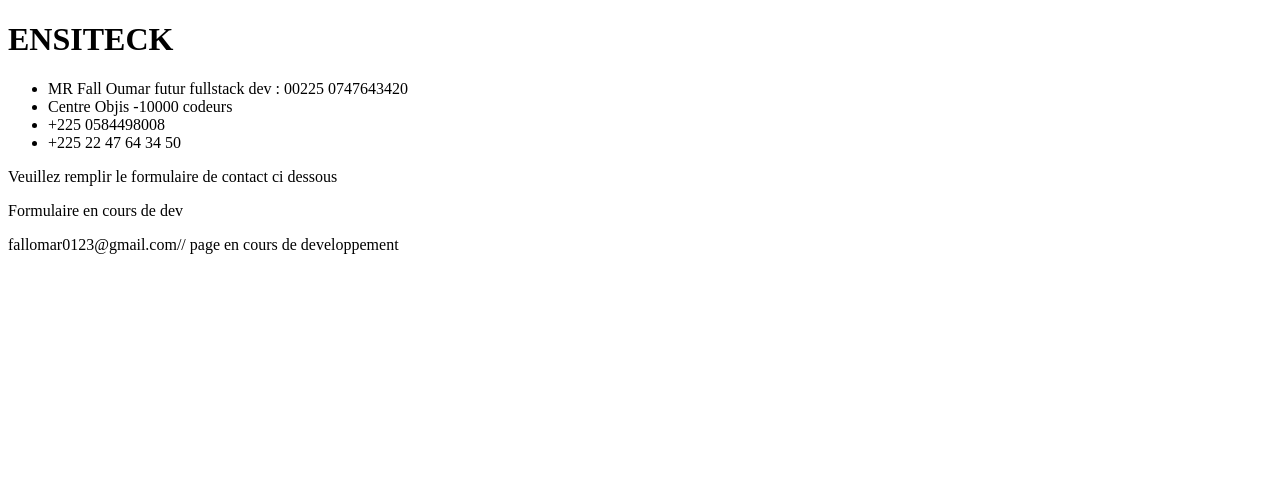
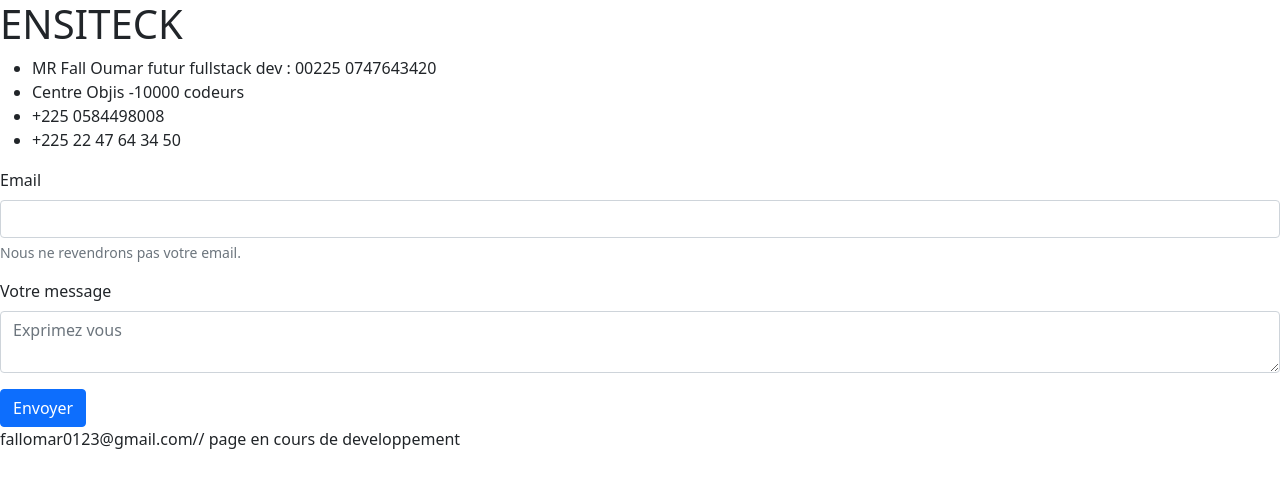
Before and after one commit to omar218/ensitech, a plain HTML site: page contact.html in a window 1280 px wide. Drawn offline with nearby package versions, Linux system fonts and the light colour scheme.

Commit message:
conception page contact

```diff
--- a/contact.html
+++ b/contact.html
@@ -3,6 +3,7 @@
   <head>
     <meta charset="utf-8" />
     <title>Nous contacter</title>
+    <link href="https://cdn.jsdelivr.net/npm/bootstrap@5.0.2/dist/css/bootstrap.min.css" rel="stylesheet">
   </head>
   <body>
     <div>
@@ -15,8 +16,18 @@
       </ul>
     </div>
     <div>
-        <P>Veuillez remplir le formulaire de contact ci dessous</P>
-        <p>Formulaire en cours de dev</p>
+      <form>
+            <div class="mb-3">
+                <label for="email" class="form-label">Email</label>
+                <input type="email" class="form-control" id="email" name="email" aria-describedby="email-help">
+                <div id="email-help" class="form-text">Nous ne revendrons pas votre email.</div>
+            </div>
+            <div class="mb-3">
+                <label for="message" class="form-label">Votre message</label>
+                <textarea class="form-control" placeholder="Exprimez vous" id="message" name="message"></textarea>
+            </div>
+            <button type="submit" class="btn btn-primary">Envoyer</button>
+        </form>
     </div>
 
 
```
